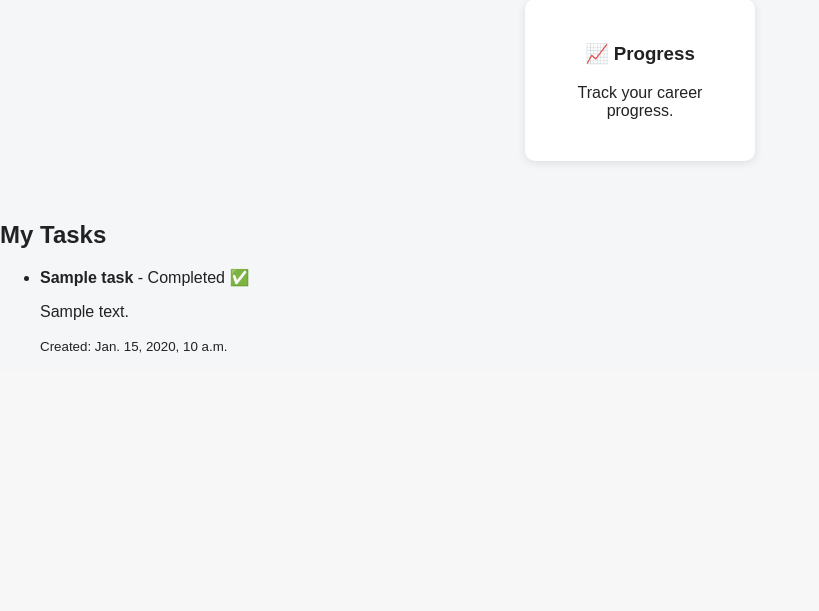
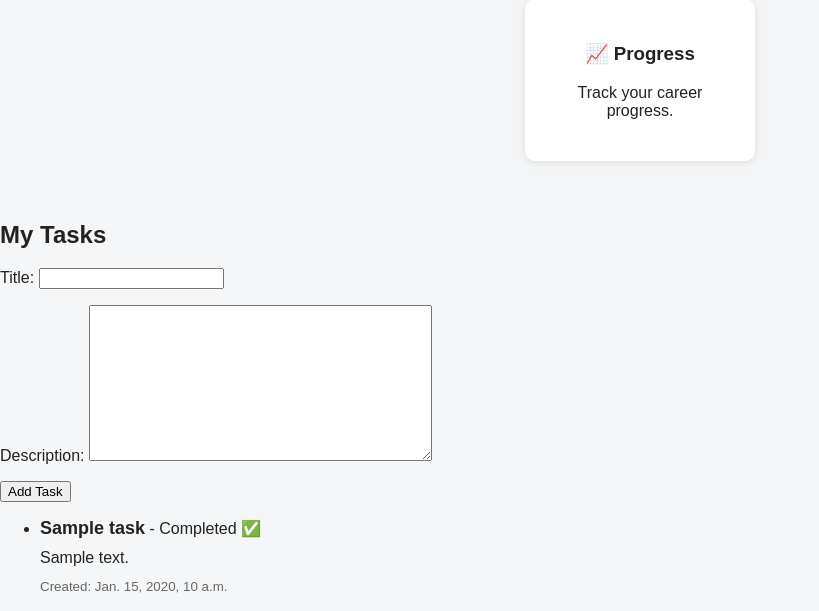
Before and after one commit to mohammedaejas/career-os, a Django app: page / in a window 1280 px wide. Shown: the part 498-1109 px from the top of the page, without its empty margins (0-819 px from the left). Before the commit the page ends 851 px from the top, so only its background shows below. Run offline with Django 5.2, Linux system fonts and the light colour scheme; tables that the repository leaves empty hold one stand-in row (values such as "Sample post").

Commit message:
Improve Career OS task section styling

```diff
--- a/accounts/views.py
+++ b/accounts/views.py
@@ -1,7 +1,24 @@
-from django.shortcuts import render
+from django.shortcuts import render, redirect
+
 from tasks.models import Task
+from tasks.forms import TaskForm
 
 
 def home(request):
+
     tasks = Task.objects.all()
-    return render(request, 'home.html', {'tasks': tasks})
+
+    if request.method == "POST":
+        form = TaskForm(request.POST)
+
+        if form.is_valid():
+            form.save()
+            return redirect("home")
+
+    else:
+        form = TaskForm()
+
+    return render(request, "home.html", {
+        "tasks": tasks,
+        "form": form
+    })
--- a/static/css/style.css
+++ b/static/css/style.css
@@ -32,4 +32,57 @@ header {
     padding: 25px;
     border-radius: 10px;
     box-shadow: 0 2px 8px rgba(0, 0, 0, 0.1);
+/* My Tasks Section */
+
+.task-section {
+    max-width: 900px;
+    margin: 40px auto;
+    padding: 20px;
 }
+
+.task-section h2 {
+    text-align: center;
+}
+
+.task-form {
+    background-color: white;
+    padding: 20px;
+    border-radius: 10px;
+    box-shadow: 0 2px 8px rgba(0, 0, 0, 0.1);
+    margin-bottom: 30px;
+}
+
+.task-form button {
+    background-color: #1f2937;
+    color: white;
+    border: none;
+    padding: 10px 20px;
+    border-radius: 6px;
+    cursor: pointer;
+}
+
+.task-list {
+    list-style: none;
+    padding: 0;
+}
+
+.task-item {
+    background-color: white;
+    margin-bottom: 15px;
+    padding: 20px;
+    border-radius: 10px;
+    box-shadow: 0 2px 8px rgba(0, 0, 0, 0.1);
+}
+}
+
+.task-item strong {
+    font-size: 18px;
+}
+
+.task-item p {
+    margin: 10px 0;
+}
+
+.task-item small {
+    color: #666;
+}
--- a/templates/home.html
+++ b/templates/home.html
@@ -51,13 +51,24 @@
     </div>
 
 
+<div class="task-section">
+
     <h2>My Tasks</h2>
 
+    <form method="POST" class="task-form">
+        {% csrf_token %}
 
+        {{ form.as_p }}
 
-<ul>
+        <button type="submit">Add Task</button>
+    </form>
+
+    <ul class="task-list">
+
         {% for task in tasks %}
-        <li>
+
+            <li class="task-item">
+
                 <strong>{{ task.title }}</strong>
 
                 {% if task.completed %}
@@ -71,11 +82,22 @@
                 {% endif %}
 
                 <small>Created: {{ task.created_at }}</small>
+
             </li>
+
         {% empty %}
-        <li>No tasks yet.</li>
+
+            <li class="task-item">
+                No tasks yet.
+            </li>
+
         {% endfor %}
 
     </ul>
+
+</div>
+
+
+
 </body>
 </html>
```
Lines whose indentation alone changed are shown as unchanged.
